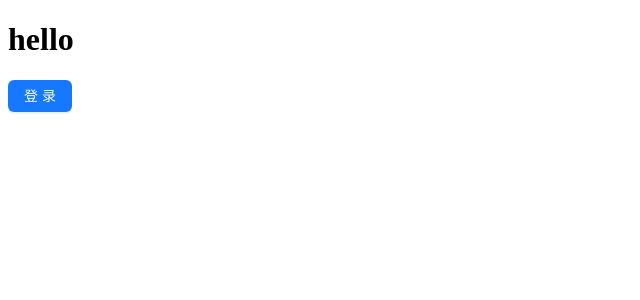
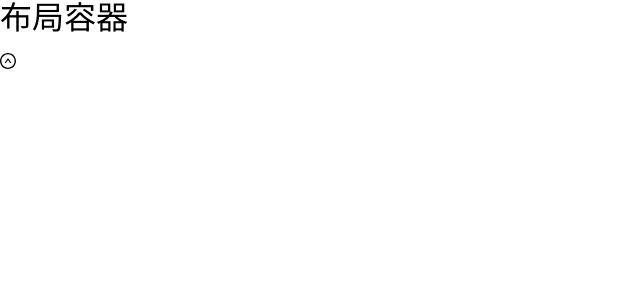
Before and after one commit to zhen237/vehicle-logistics-management-system, a Vue app: page /#/home in a window 1280 px wide. Shown: the top 300 px of the page, without its empty margins (0-640 px from the left). Built offline with nearby package versions, Linux system fonts and the light colour scheme.

Commit message:
路由配置

```diff
--- a/package.json
+++ b/package.json
@@ -24,7 +24,9 @@
     "eslint": "^9.29.0",
     "eslint-plugin-vue": "~10.2.0",
     "globals": "^16.2.0",
+    "less": "^4.3.0",
     "prettier": "3.5.3",
+    "sass": "^1.89.2",
     "unplugin-auto-import": "^19.3.0",
     "unplugin-vue-components": "^28.7.0",
     "vite": "^7.0.0",
--- a/src/App.vue
+++ b/src/App.vue
@@ -1,18 +1,23 @@
 <template>
   <div>
-    <h1>hello</h1>
-    <a-button type="primary">登录</a-button>
+    <a-config-provider :theme="theme" :locale="locale">
+      <router-view />
+    </a-config-provider>
+
+    <UpCircleOutlined />
   </div>
 </template>
 
-<script>
-export default {
-  setup() {
+<script setup>
+import { UpCircleOutlined } from '@ant-design/icons-vue'
+import zhCN from 'ant-design-vue/es/locale/zh_CN';
 
-
-    return {}
+const theme = {
+  token: {
+    colorPrimary: '#00b96b', // 明显的绿色，便于验证颜色是否生效
   }
 }
+
 </script>
 
 <style lang="scss" scoped></style>
--- /dev/null
+++ b/src/components/icon/index.js
@@ -0,0 +1,18 @@
+// 当前文件用于把图标组件注册为全局组件
+import { UpCircleOutlined } from '@ant-design/icons-vue'
+
+
+// 注册为全局组件
+const icons=[
+  UpCircleOutlined
+]
+// app.use({install(){}})
+export default {
+  install(app){
+    // 遍历图标数组
+    icons.forEach(icon=>{
+      //注册为全局组件
+      app.component(icon.name,icon)
+    })
+  }
+}
--- /dev/null
+++ b/src/router/index.js
@@ -0,0 +1,33 @@
+import { createRouter, createWebHashHistory } from 'vue-router';
+import Login from '@/views/Login/index.vue';
+import Layout from '@/views/Layout/index.vue';
+
+const router= createRouter({
+  history: createWebHashHistory(),
+  routes: [
+    {
+      path: '/',
+      name: 'Layout',
+      component: Layout,
+      redirect: '/home',
+      children: [
+        {
+          path: 'home',
+          name: 'Home',
+          component: () => import('@/views/Home/index.vue'),
+        },
+        {
+          path: 'user',
+          name: 'User',
+          component: () => import('@/views/User/index.vue'),
+        },
+      ],
+    },
+    {
+      path: '/login',
+      name: 'Login',
+      component: Login,
+    },
+  ],
+});
+export default router;
--- /dev/null
+++ b/src/style/var.less
@@ -0,0 +1,3 @@
+:root{
+  --color-primary: #00b96b;
+}
--- /dev/null
+++ b/src/views/Home/index.vue
@@ -0,0 +1,14 @@
+<template>
+  <div>
+    <h1>首页</h1>
+    <p>欢迎来到首页</p>
+  </div>
+</template>
+
+<script setup>
+
+</script>
+
+<style lang="scss" scoped>
+
+</style>
--- /dev/null
+++ b/src/views/Layout/index.vue
@@ -0,0 +1,13 @@
+<template>
+  <div>
+<h1>布局容器</h1>
+  </div>
+</template>
+
+<script setup>
+
+</script>
+
+<style lang="scss" scoped>
+
+</style>
--- /dev/null
+++ b/src/views/Login/index.vue
@@ -0,0 +1,13 @@
+<template>
+  <div>
+<h1>登录</h1>
+  </div>
+</template>
+
+<script sut up>
+
+</script>
+
+<style lang="scss" scoped>
+
+</style>
--- /dev/null
+++ b/src/views/User/index.vue
@@ -0,0 +1,14 @@
+<template>
+  <div>
+    <h1>用户中心</h1>
+    <p>这里是用户管理页面</p>
+  </div>
+</template>
+
+<script setup>
+
+</script>
+
+<style lang="scss" scoped>
+
+</style>
```
Also changed, not shown: src/Login/index.vue (deleted, +0 -17 lines), src/main.js (+9 -0 lines), src/style/main.less (added), 1 other file (tests, documents, lock files or other folders).
